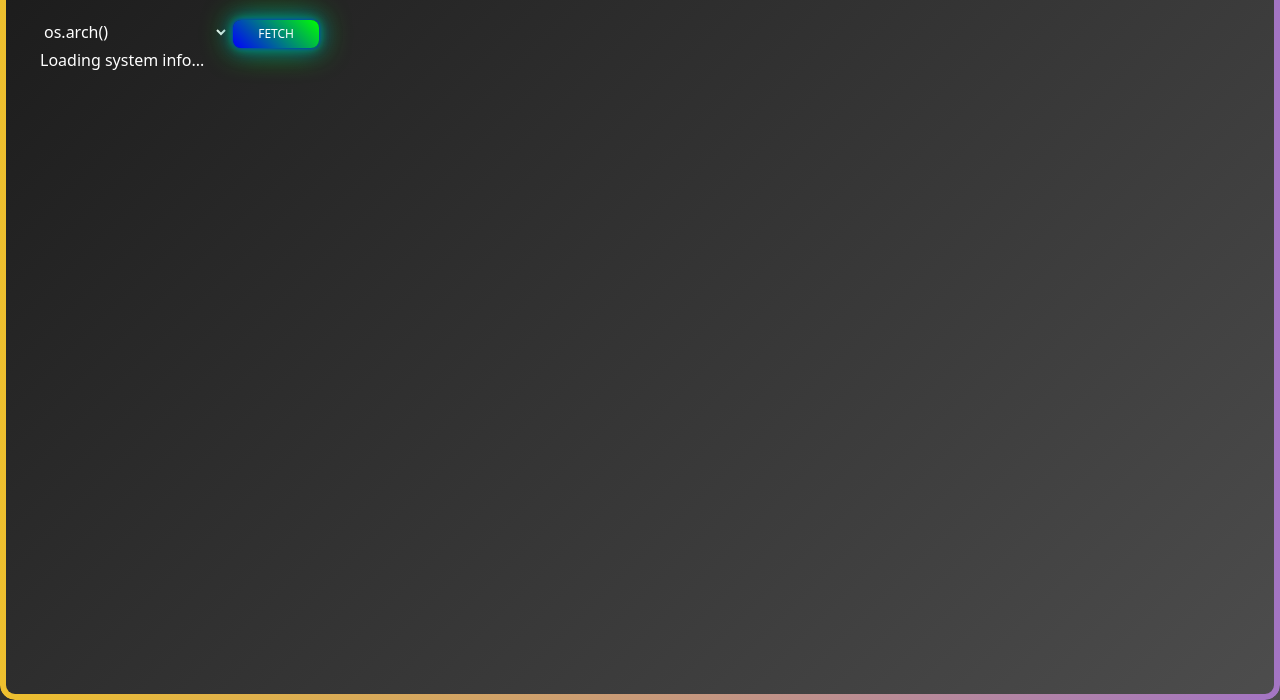
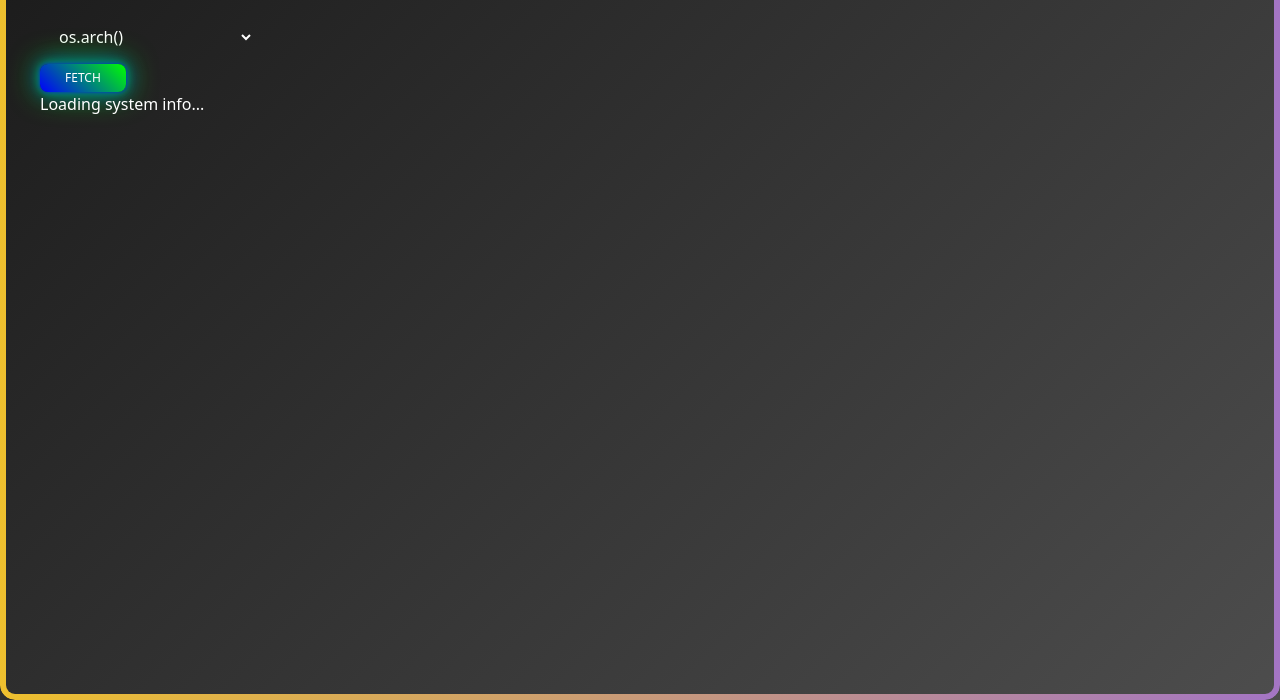
Before and after one commit to CodeWithHasan-Aura/Node-System-Info, a website: page index.html in a window 1280 px wide. Shown: the part 100-800 px from the top of the page. Drawn offline with nearby package versions, Linux system fonts and the light colour scheme.

Commit message:
Update style.css

```diff
--- a/style.css
+++ b/style.css
@@ -75,3 +75,8 @@ body::before {
   box-shadow: 0 0 10px #00f, 0 0 20px #0f0, 0 0 30px #00f, 0 0 40px #0f0, 0 0 50px #00f;
   transform: scale(1.05);
 }
+#os-methods{
+  display: block;
+  margin: 10px 5px;
+  padding: 5px 10px;
+}
```
